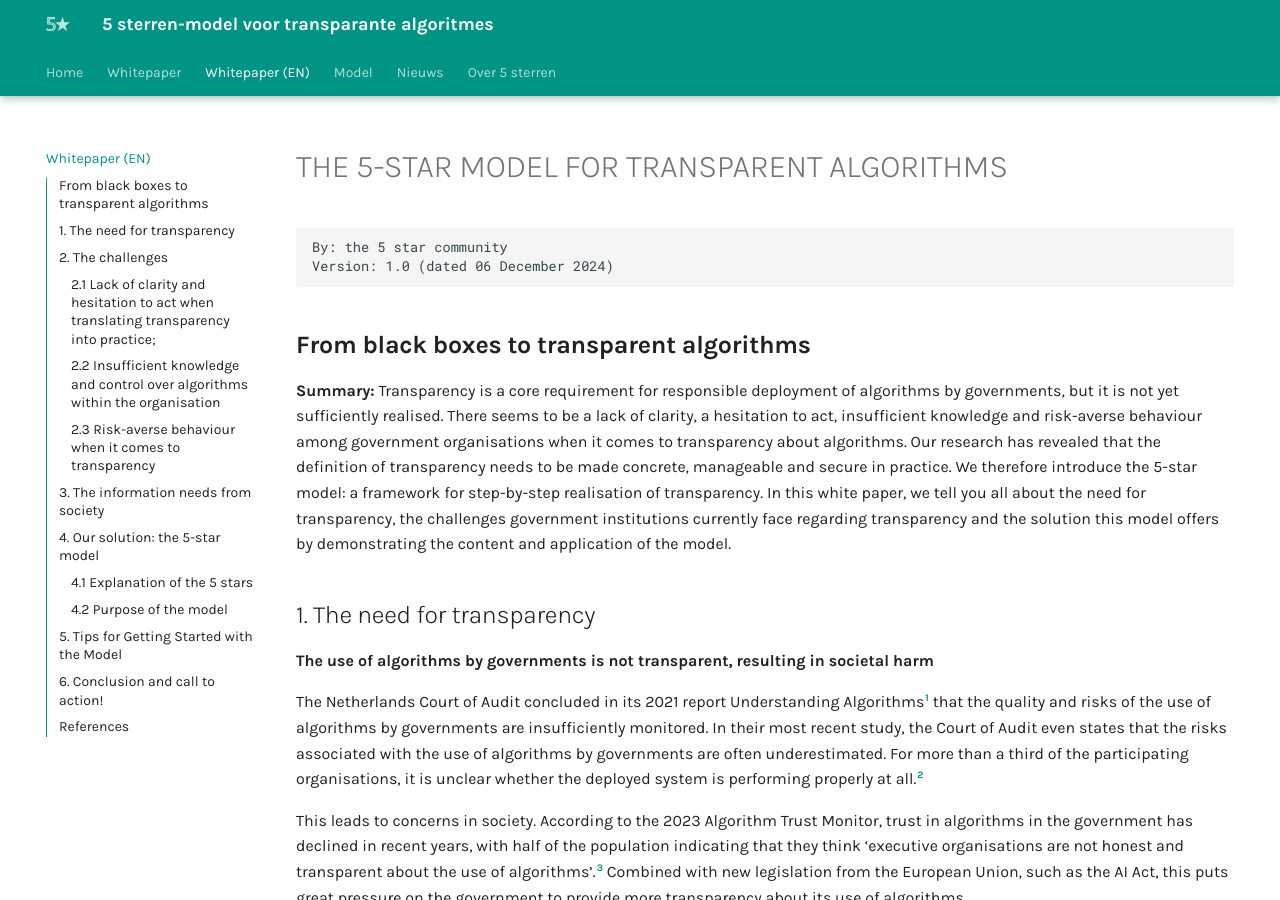
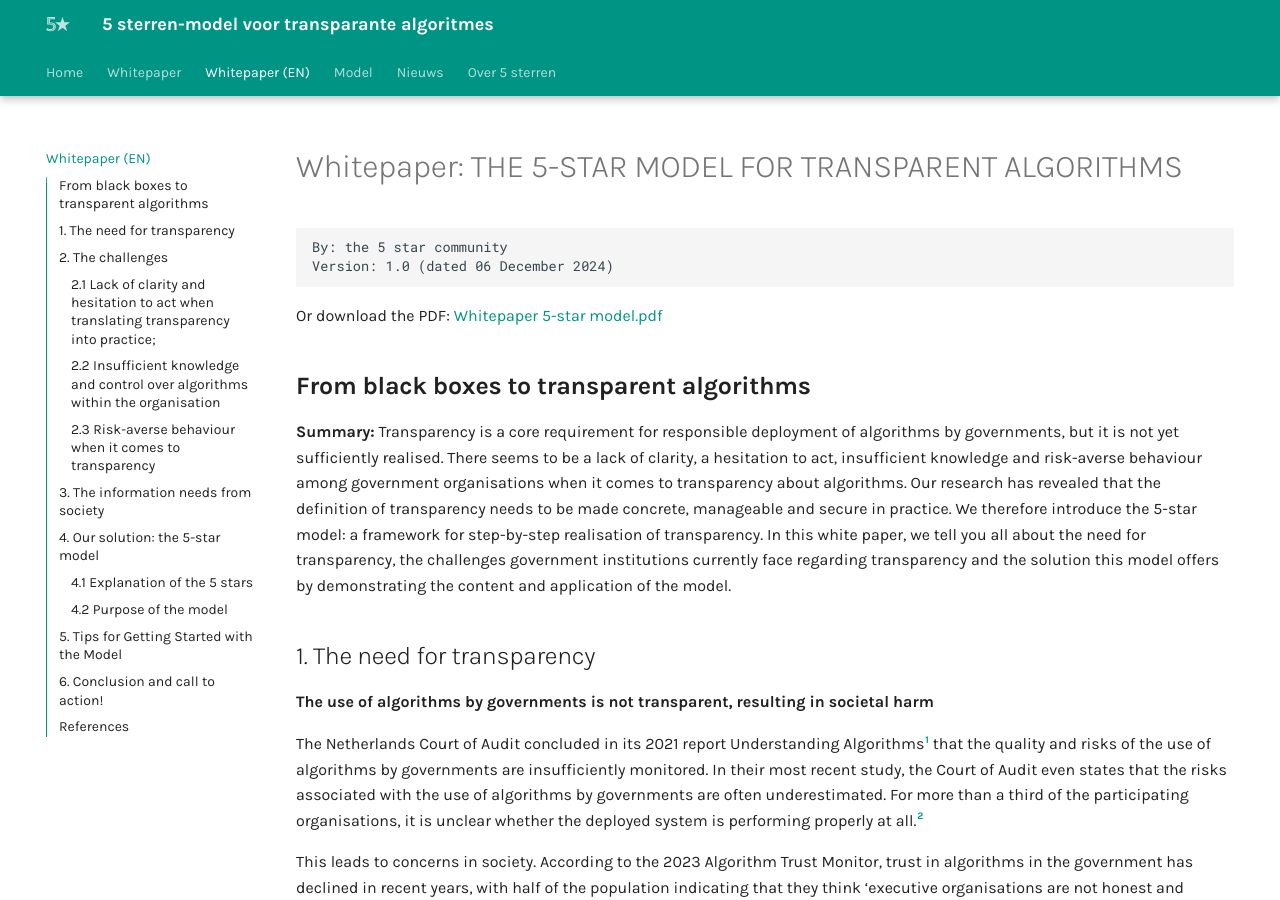
Before and after one commit to thegreenland/5-sterren-toolkit, an MkDocs documentation site: the page built from docs/whitepaper(EN).md, in a window 1280 px wide and 900 px high. Built offline with MkDocs 1.6.1 and Material for MkDocs 9.7.7, drawn with Linux system fonts in a browser that asks for light colours.

Commit message:
Update whitepaper(EN).md

````diff
--- a/docs/whitepaper(EN).md
+++ b/docs/whitepaper(EN).md
@@ -1,9 +1,10 @@
-# THE 5-STAR MODEL FOR TRANSPARENT ALGORITHMS
+# Whitepaper: THE 5-STAR MODEL FOR TRANSPARENT ALGORITHMS
 
 ```
 By: the 5 star community
 Version: 1.0 (dated 06 December 2024)
 ```
+Or download the PDF: [Whitepaper 5-star model.pdf](img/Whitepaper 5-star model.pdf)
 
 ## **From black boxes to transparent algorithms**
 **Summary:** Transparency is a core requirement for responsible deployment of algorithms by governments, but it is not yet sufficiently realised. There seems to be a lack of clarity, a hesitation to act, insufficient knowledge and risk-averse behaviour among government organisations when it comes to transparency about algorithms. Our research has revealed that the definition of transparency needs to be made concrete, manageable and secure in practice.
````
